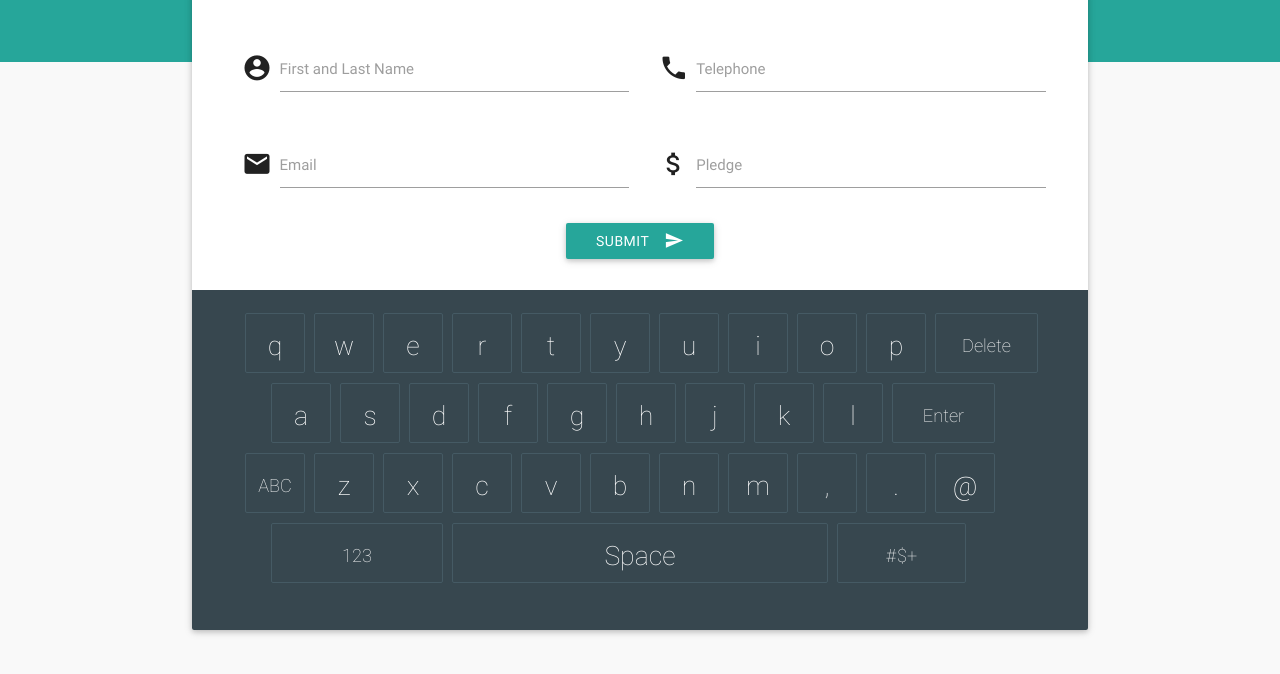
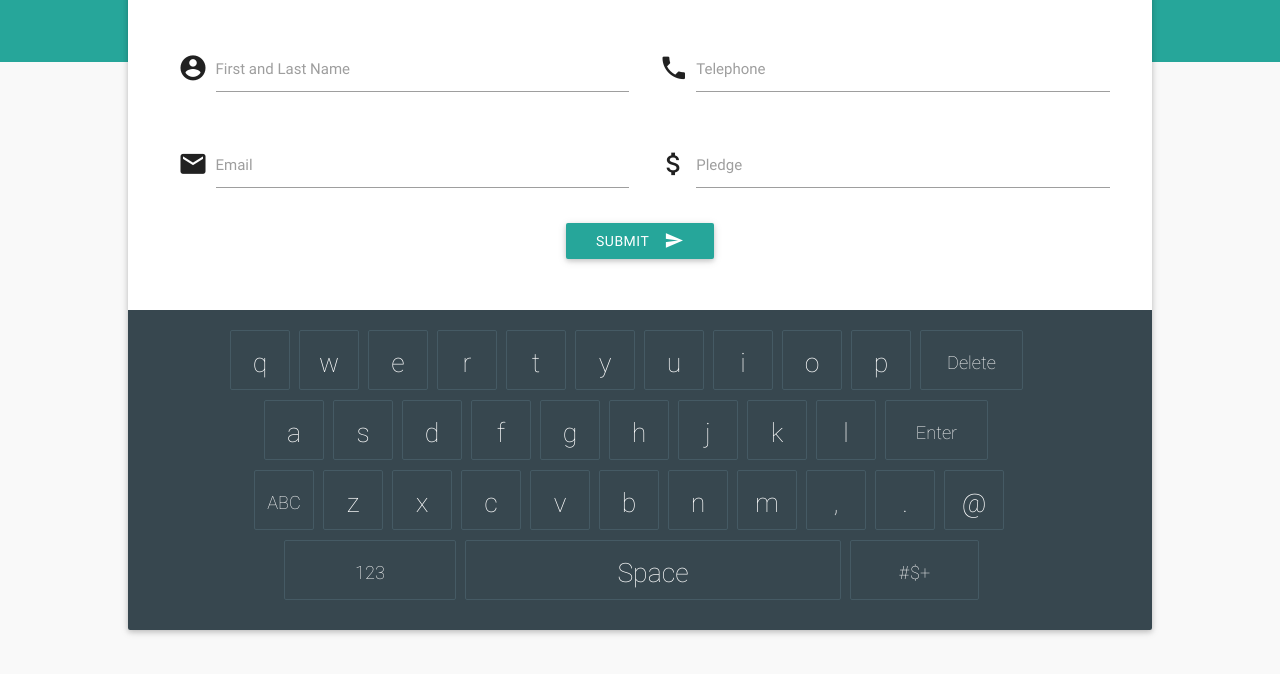
Before and after one commit to mmeiers/content-keyboard-form, a plain HTML site: page index.html in a window 1280 px wide. Shown: the part 98-772 px from the top of the page. Drawn offline with nearby package versions, Linux system fonts and the light colour scheme.

Commit message:
auto center keyboard

```diff
--- a/css/jsKeyboard.css
+++ b/css/jsKeyboard.css
@@ -4,32 +4,42 @@ font-size:14px;
 overflow:hidden;
 }
 
+.card-panel {
+	position: absolute;
+	top:10vh;
+	left:10vw;
+	width:80vw;
+	height:80vh;
+}
+
+
+#keyboardBackground{
+	position: absolute;
+	top:50%;
+    width:100%;
+	height:50%;
+	background-color:#37474F;
+	margin-left:-20px;
+ }
+
 #virtualKeyboard {
-    text-align: center;
-    top:50vh;
-	width:70vw;
+width: 100%;
+  height: 100%;
+  margin: auto;
+  position: absolute;
+  top: 0; left: 0; bottom: 0; right: 0;
 }
 
 #keyboard{
-	position: relative;
-	top:10px;
     width:820px;
-	height:508px;
-    margin: 20 auto;
+  height: 300px;
+  margin: auto;
+  position: absolute;
+  top: 0; left: 0; bottom: 0; right: 0;
     display:block;
-    bottom:0px;
-	left:-5px;
  }
 
-#keyboardBackground{
-	position: absolute;
-	top:300px;
-    width:70vw;
-	height:50vh;
-	background-color:#37474F;
-	left:0px;
 
- }
 #keyboard:after {content: ".";display: block;height: 0;clear: both;visibility: hidden;}
 
 #keyboardHeader {position:relative;}
@@ -64,15 +74,15 @@ color:white;
 
 }
 .buttonDown {background:none;background-color: #82cbc4; -webkit-box-shadow:none;-moz-box-shadow: none;box-shadow: none;}
-.button_a {margin-left:26px;}
+.button_a {margin-left:34px;}
 .button_dash {margin-left:26px;}
 .button_underscore {margin-left:26px;}
 .button_enter {width:103px; font-size:1.3em; }
 .button_del{width:103px; font-size:1.3em;}
 .button_smallletter{font-size:1.3em;}
-.button_capitalletterleft{font-size:1.3em;}
+.button_capitalletterleft{font-size:1.3em;margin-left:24px;}
 .button_capitalletterright{ width:129px; font-size:1.3em;}
-.button_numberleft{width:172px; font-size:1.3em; margin-left:26px;}
+.button_numberleft{width:172px; font-size:1.3em; margin-left:54px;}
 .button_numberright{width:129px; font-size:1.3em;}
 .button_space {width:376px;}
 .button_symbolsleft{width:172px; font-size:1.3em; margin-left:26px;}
--- a/index.html
+++ b/index.html
@@ -70,8 +70,10 @@
   </button>
 		</form>
 	  </div>
-		<div id="keyboardBackground"></div>
-		<div id="virtualKeyboard"></div>
+		<div id="keyboardBackground">
+			<div id="virtualKeyboard"></div>
+		</div>
+
 
 	</div>
 
```
